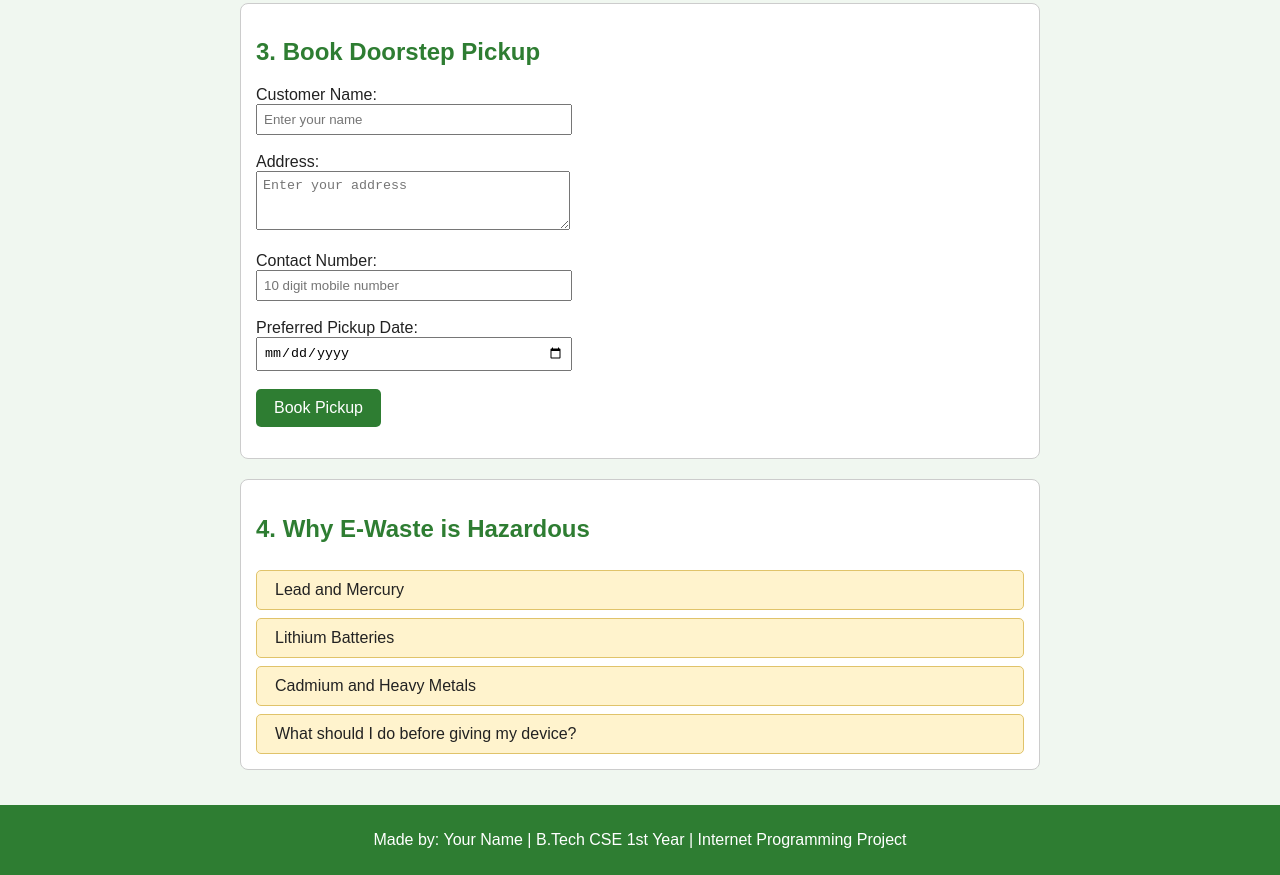
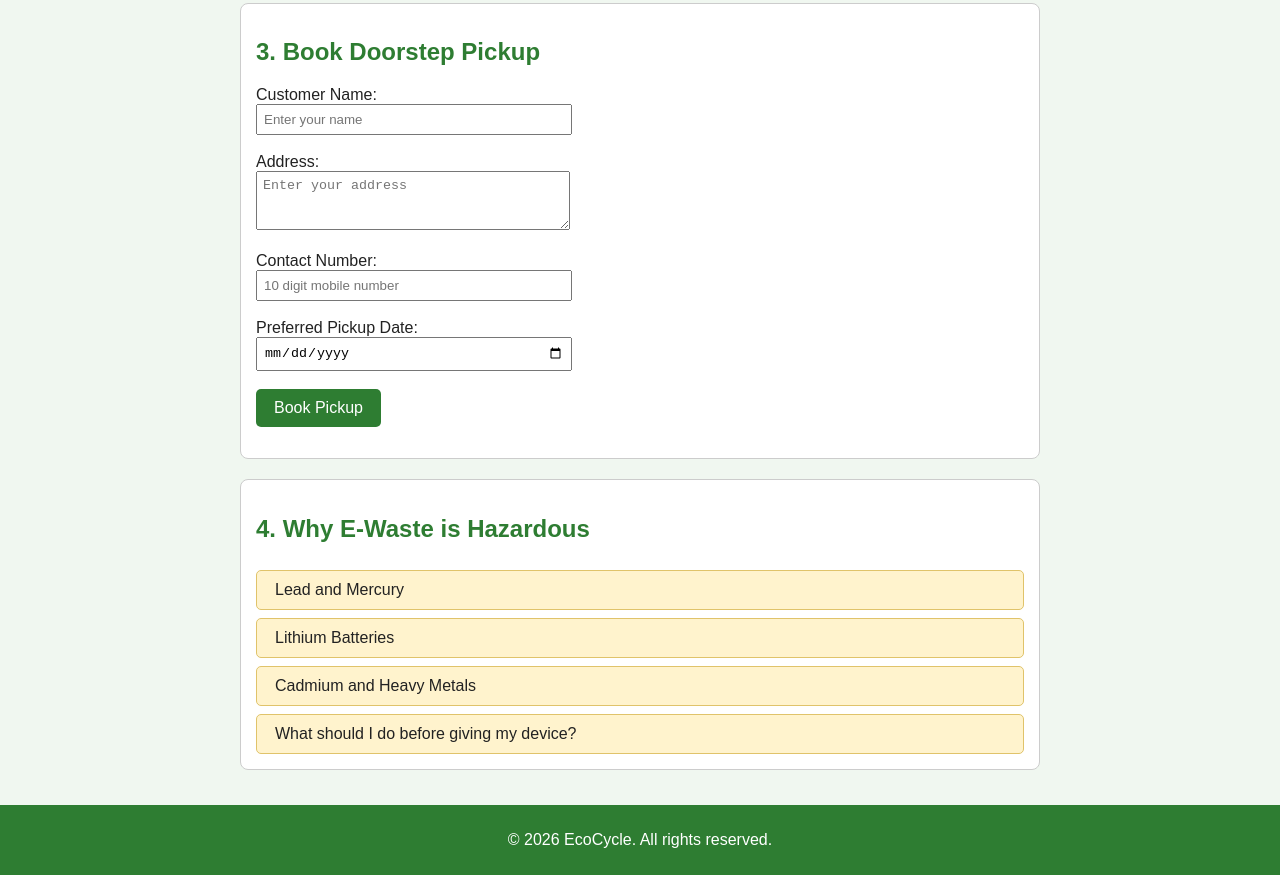
Before and after one commit to rohannilagiri/E-waste-recycling, a plain HTML site: page index.html in a window 1280 px wide. Shown: the part 855-1730 px from the top of the page. Drawn offline with Linux system fonts and the light colour scheme.

Commit message:
Update index.html

```diff
--- a/index.html
+++ b/index.html
@@ -129,7 +129,7 @@
     </main>
 
     <footer>
-        <p>Made by: Your Name | B.Tech CSE 1st Year | Internet Programming Project</p>
+        <p>© 2026 EcoCycle. All rights reserved.</p>
     </footer>
 
     <script src="script.js"></script>
```
